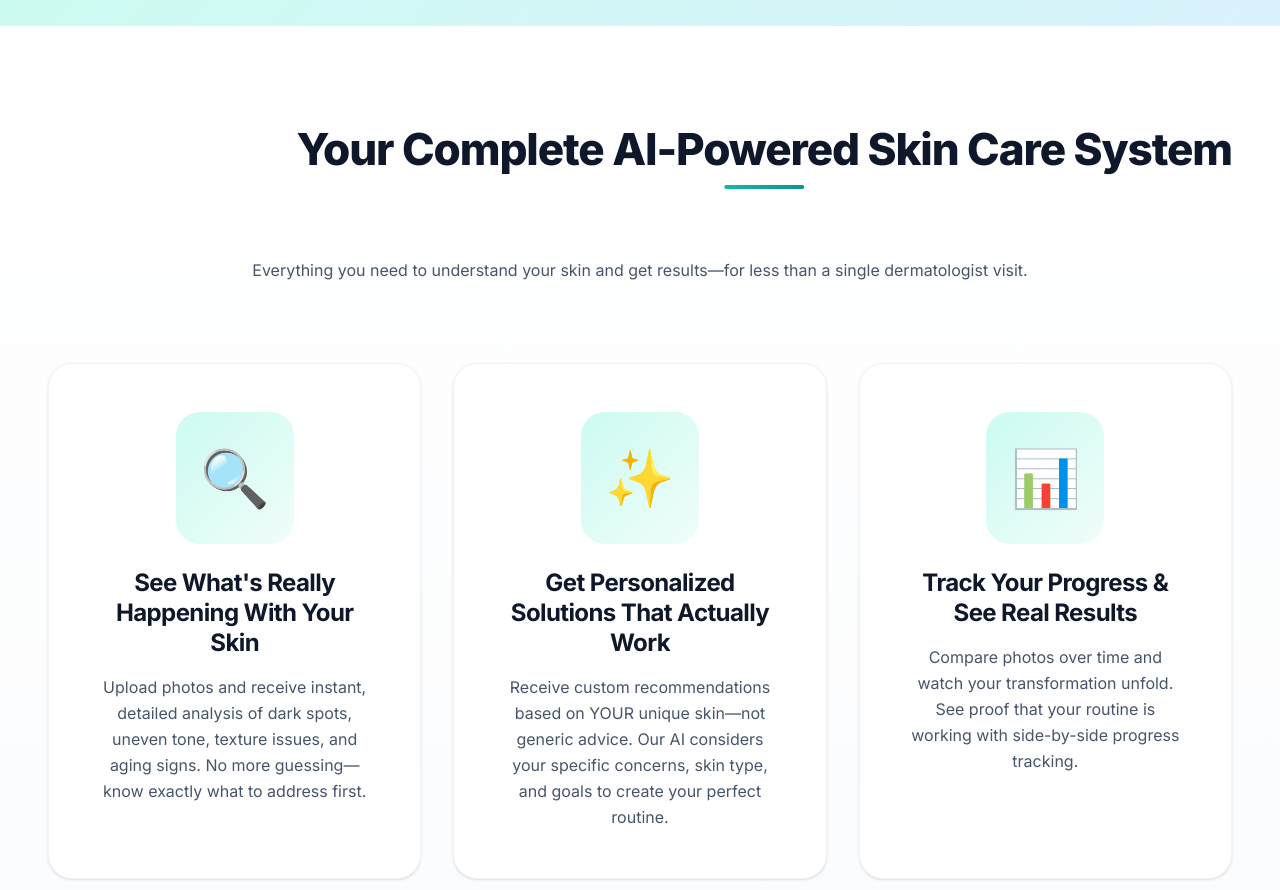
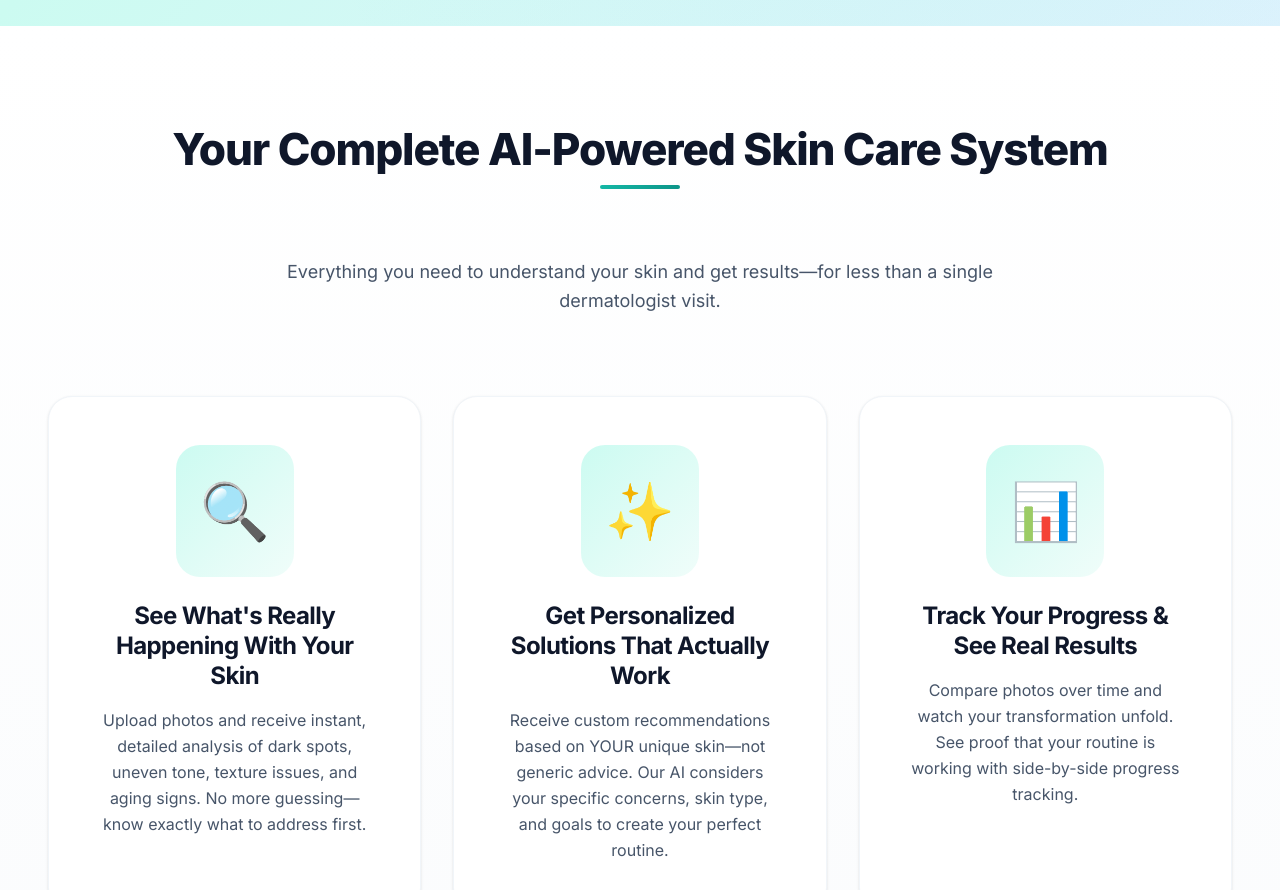
Before and after one commit to KingIVthe1st/oslai, a website: page public/index.html in a window 1280 px wide. Shown: the part 1280-2170 px from the top of the page. Drawn offline with Linux system fonts and the light colour scheme.

Commit message:
fix: Properly center 'Get Your Personalized Skin Blueprint' section title and subtitle

```diff
--- a/public/styles.css
+++ b/public/styles.css
@@ -739,9 +739,10 @@ html {
     margin-bottom: var(--space-10);
     letter-spacing: var(--tracking-tight);
     position: relative;
-    display: inline-block;
-    left: 50%;
-    transform: translateX(-50%);
+    display: block;
+    margin-left: auto;
+    margin-right: auto;
+    width: 100%;
 }
 
 .section-title::after {
@@ -754,6 +755,14 @@ html {
     height: 4px;
     background: var(--gradient-primary);
     border-radius: var(--radius-full);
+}
+
+.section-subtitle {
+    text-align: center;
+    font-size: var(--text-lg);
+    color: var(--text-secondary);
+    max-width: 800px;
+    margin: 0 auto;
 }
 
 .features-grid {
```
